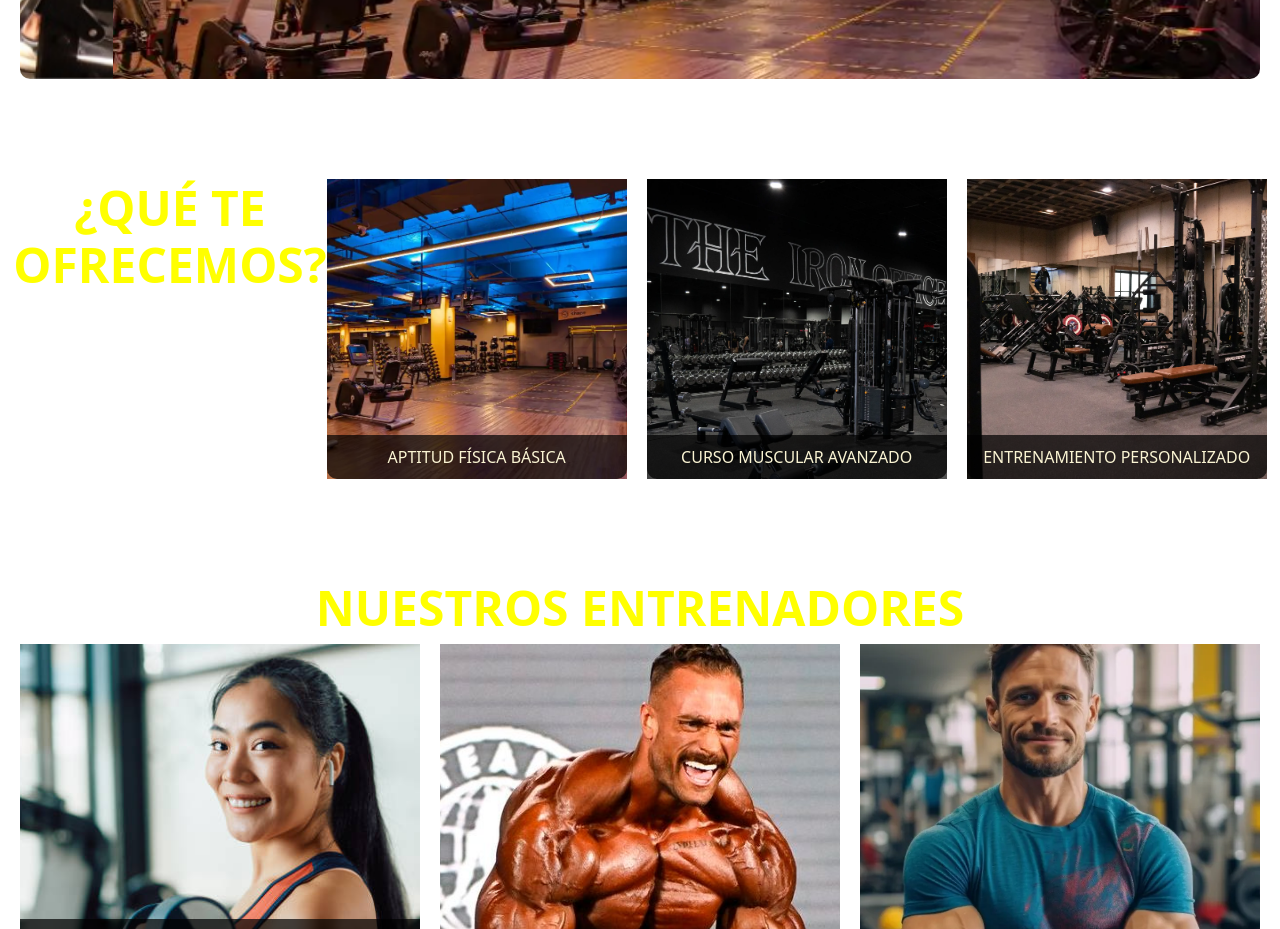
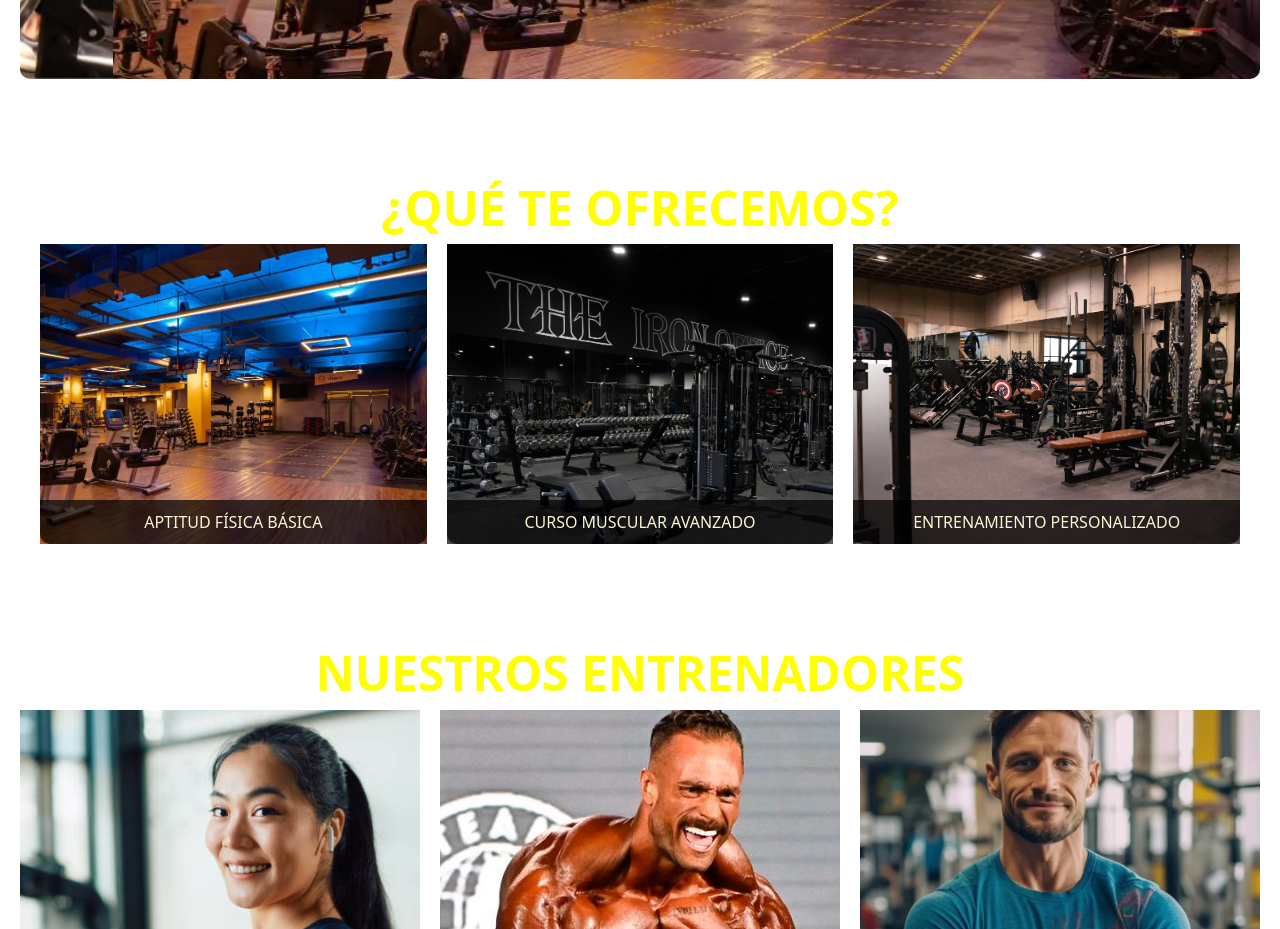
Before and after one commit to estevan-j/Gym_WebSite, an Angular app in the folder fronted/GymUI/: page / in a window 1280 px wide. Shown: the part 1300-2229 px from the top of the page. Built offline with nearby package versions, Linux system fonts and the light colour scheme.

Commit message:
centrar perfectamente servicios
se añadió varias cosas para centrarlo perfectamente los servicios

```diff
--- a/fronted/GymUI/src/pages/landing-page/landing-page.component.css
+++ b/fronted/GymUI/src/pages/landing-page/landing-page.component.css
@@ -132,17 +132,19 @@
 /* Sección de Servicios */
 .landing-page .services-section {
     padding: 50px 20px;
-    display: flex; /* Cambio para centrar la sección */
-    justify-content: center; /* Cambio para centrar la sección */
+    width: 100%; /* Asegura que la sección ocupe todo el ancho */
+    box-sizing: border-box; /* Incluye el padding en el ancho total */
 }
 
+/* Grilla de servicios */
 .landing-page .services-grid {
     display: grid;
-    grid-template-columns: repeat(auto-fill, minmax(300px, 1fr));
+    grid-template-columns: repeat(auto-fit, minmax(300px, 1fr)); /* Adaptable a pantallas pequeñas */
     gap: 20px;
-    max-width: 1200px; /* Limitar ancho máximo */
-    margin: 0 auto; /* Centrar el contenedor */
-    text-align: center; /* Asegurar que el contenido esté centrado */
+    max-width: 1200px; /* Limita el ancho máximo */
+    margin: 0 auto; /* Centra la grilla */
+    text-align: center; /* Centra el contenido dentro de cada elemento */
+    box-sizing: border-box; /* Para asegurar que el padding no exceda el ancho */
 }
 
 .landing-page .service {
@@ -154,6 +156,13 @@
     justify-content: center;
     align-items: center;
     transition: transform 0.3s ease;
+}
+
+/* Responsividad */
+@media (max-width: 768px) {
+    .landing-page .services-grid {
+        grid-template-columns: 1fr; /* Pone cada elemento en una fila separada */
+    }
 }
 
 .landing-page .service:hover {
--- a/fronted/GymUI/src/pages/landing-page/landing-page.component.html
+++ b/fronted/GymUI/src/pages/landing-page/landing-page.component.html
@@ -1,4 +1,3 @@
-
 <div class="landing-page">
 <!-- encabezado -->
 <header class="header">
```
